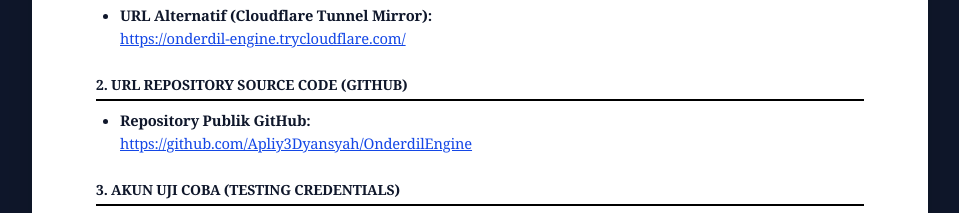
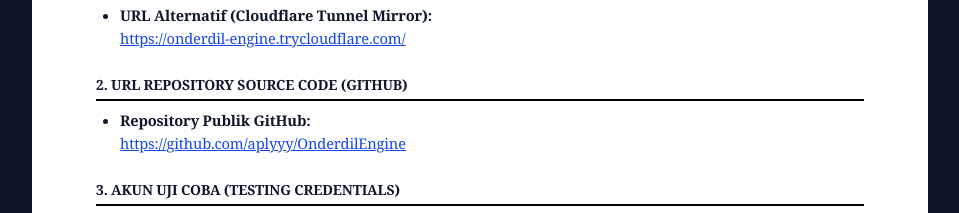
Before and after one commit to aplyyy/OnderdilEngine, a Next.js app: page /laporan-print in a window 1280 px wide. Shown: the part 980-1193 px from the top of the page, without its empty margins (160-1119 px from the left). Built offline with nearby package versions, Linux system fonts and the light colour scheme; no server answers.

Commit message:
docs: update GitHub repository URL to https://github.com/aplyyy/OnderdilEngine

```diff
--- a/laporan.html
+++ b/laporan.html
@@ -203,7 +203,7 @@
   <ul>
     <li>
       <strong>Repository Publik GitHub:</strong><br>
-      <a href="https://github.com/Apliy3Dyansyah/OnderdilEngine" target="_blank">https://github.com/Apliy3Dyansyah/OnderdilEngine</a>
+      <a href="https://github.com/aplyyy/OnderdilEngine" target="_blank">https://github.com/aplyyy/OnderdilEngine</a>
     </li>
   </ul>
 
--- a/scripts/generate-docx.mjs
+++ b/scripts/generate-docx.mjs
@@ -440,7 +440,7 @@ async function generateFullDocx() {
 
           // 2. URL REPOSITORY SOURCE CODE
           heading1("2. URL REPOSITORY SOURCE CODE (GITHUB)"),
-          bullet("https://github.com/Apliy3Dyansyah/OnderdilEngine", "• Repository Publik GitHub:"),
+          bullet("https://github.com/aplyyy/OnderdilEngine", "• Repository Publik GitHub:"),
 
           // 3. AKUN UJI COBA
           heading1("3. AKUN UJI COBA (TESTING CREDENTIALS)"),
--- a/src/app/laporan-print/page.tsx
+++ b/src/app/laporan-print/page.tsx
@@ -112,11 +112,11 @@ export default function LaporanPrintPage() {
                 <strong>Repository Publik GitHub:</strong>
                 <br />
                 <a
-                  href="https://github.com/Apliy3Dyansyah/OnderdilEngine"
+                  href="https://github.com/aplyyy/OnderdilEngine"
                   target="_blank"
                   className="text-blue-700 underline"
                 >
-                  https://github.com/Apliy3Dyansyah/OnderdilEngine
+                  https://github.com/aplyyy/OnderdilEngine
                 </a>
               </li>
             </ul>
@@ -495,7 +495,7 @@ export default function LaporanPrintPage() {
               <li>
                 <strong>Bukti Repository &amp; Commit Bertahap:</strong> Histori commit
                 bertahap telah terverifikasi pada repositori GitHub{" "}
-                <code>https://github.com/Apliy3Dyansyah/OnderdilEngine</code>.
+                <code>https://github.com/aplyyy/OnderdilEngine</code>.
               </li>
               <li>
                 <strong>Bukti Security Headers (Terminal):</strong> Hasil audit respon
```
Also changed, not shown: 2 other files (tests, documents, lock files or other folders).
